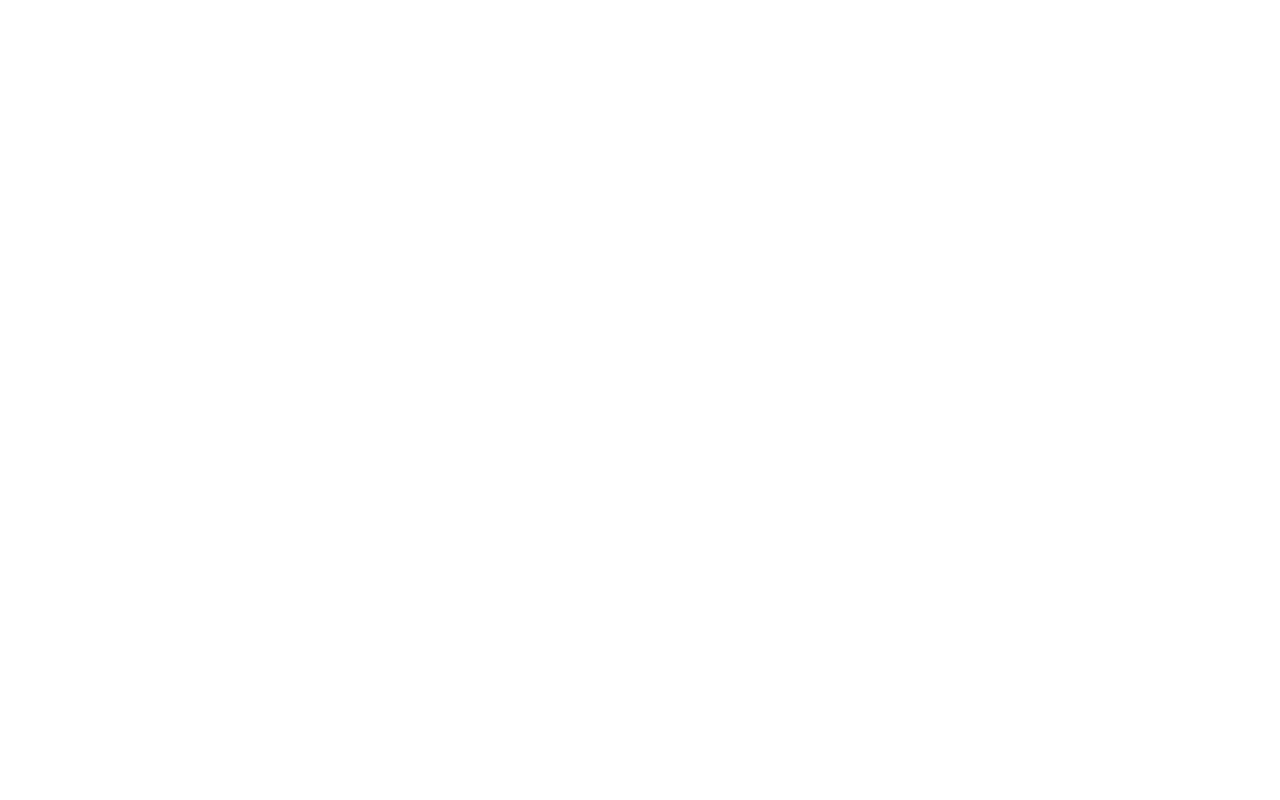
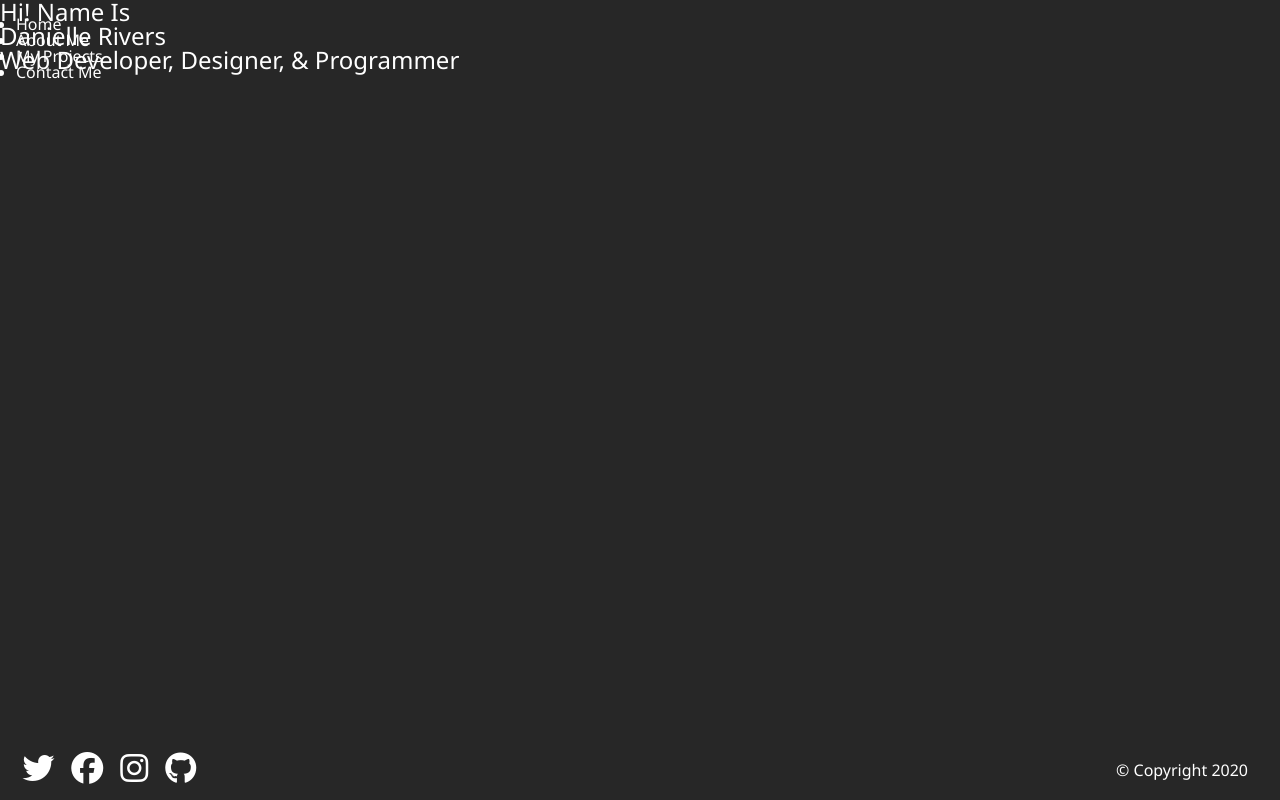
Before and after one commit to driversTechtonic/projects, a plain HTML site: page index.html in a window 1280 px wide. Drawn offline with Linux system fonts and the light colour scheme.

Commit message:
Began writing HTML and SCSS for Home Page

```diff
--- a/index.html
+++ b/index.html
@@ -3,9 +3,66 @@
 <head>
     <meta charset="UTF-8">
     <meta name="viewport" content="width=device-width, initial-scale=1.0">
-    <title>Portfolio Project</title>
+    <link rel="stylesheet" href="/dist/css/main.css">
+    <title>Danielle Rivers Portfolio</title>
 </head>
 <body>
+    <header>
+        <div class="menu-btn">
+            <span class="menu-btn__burger"></span>
+        </div>
+        <nav class="nav">
+            <ul class="menu-nav">
+                <li class="menu-nav__item active">
+                    <a href="index.html" class="menu-nav__link">
+                        Home
+                    </a>
+                </li>
+                <li class="menu-nav__item">
+                    <a href="about.html" class="menu-nav__link">
+                        About Me
+                    </a>
+                </li>
+                <li class="menu-nav__item">
+                    <a href="projects.html" class="menu-nav__link">
+                        My Projects
+                    </a>
+                </li>
+                <li class="menu-nav__item">
+                    <a href="Contact.html" class="menu-nav__link">
+                        Contact Me
+                    </a>
+                </li>
+            </ul>
+        </nav>
+    </header>
+    <main>
+        <section class="home">
+            <h2>Hi! Name Is</h2>
+            <h1 class="home__name">Danielle <span class="home__name--last">Rivers</span></h1>
+            <h2>Web Developer, Designer, & Programmer</h2>
 
+            <div class="social-icons">
+                <a href="#!">
+                    <i class="fab fa-twitter fa-2x"></i>
+                </a>
+                <a href="#!">
+                    <i class="fab fa-facebook fa-2x"></i>
+                </a>
+                <a href="#!">
+                    <i class="fab fa-instagram fa-2x"></i>
+                </a>
+                <a href="#!">
+                    <i class="fab fa-github fa-2x"></i>
+                </a>
+            </div>
+
+            <footer>&copy; Copyright 2020</footer>
+        </section>
+    </main>
+
+    <script src="https://kit.fontawesome.com/6fca82b20e.js" crossorigin="anonymous"></script>
+
+    <script src="js/main.js"></script>
 </body>
 </html>
--- /dev/null
+++ b/scss/_config.scss
@@ -0,0 +1,8 @@
+$primary-color: #272727;
+$secondary-color: #ff652f;
+
+* {
+    box-sizing: border-box;
+    margin: 0;
+    padding: 0;
+}
--- a/scss/main.scss
+++ b/scss/main.scss
@@ -0,0 +1,56 @@
+@import 'config';
+
+body {
+    background: $primary-color;
+    color: #fff;
+    height: 100vh;
+    font-family: 'Segoe UI', Tahoma, Geneva, Verdana, sans-serif;
+    line-height: 1;
+}
+
+h1, h2, h3 {
+    font-weight: 400;
+}
+
+a {
+    color: #fff;
+    text-decoration: none;
+}
+
+header {
+    position: fixed;
+    z-index: 2;
+    width: 100%;
+    padding: 1rem;
+}
+
+main {
+    height: 100%;
+    width: 100%;
+
+    .social-icons {
+        position: fixed;
+        bottom: 1rem;
+        left: 1rem;
+
+        a {
+            padding: 0.4rem;
+
+            &:hover {
+                color: $secondary-color;
+            }
+        }
+    }
+
+
+}
+
+footer {
+    font-size: 1rem;
+    position: fixed;
+    bottom: .4rem;
+    right: 1rem;
+    text-align: right;
+    padding: 1rem;
+    color: #fff;
+}
```
Also changed, not shown: dist/css/main.css (added), 1 other file.
